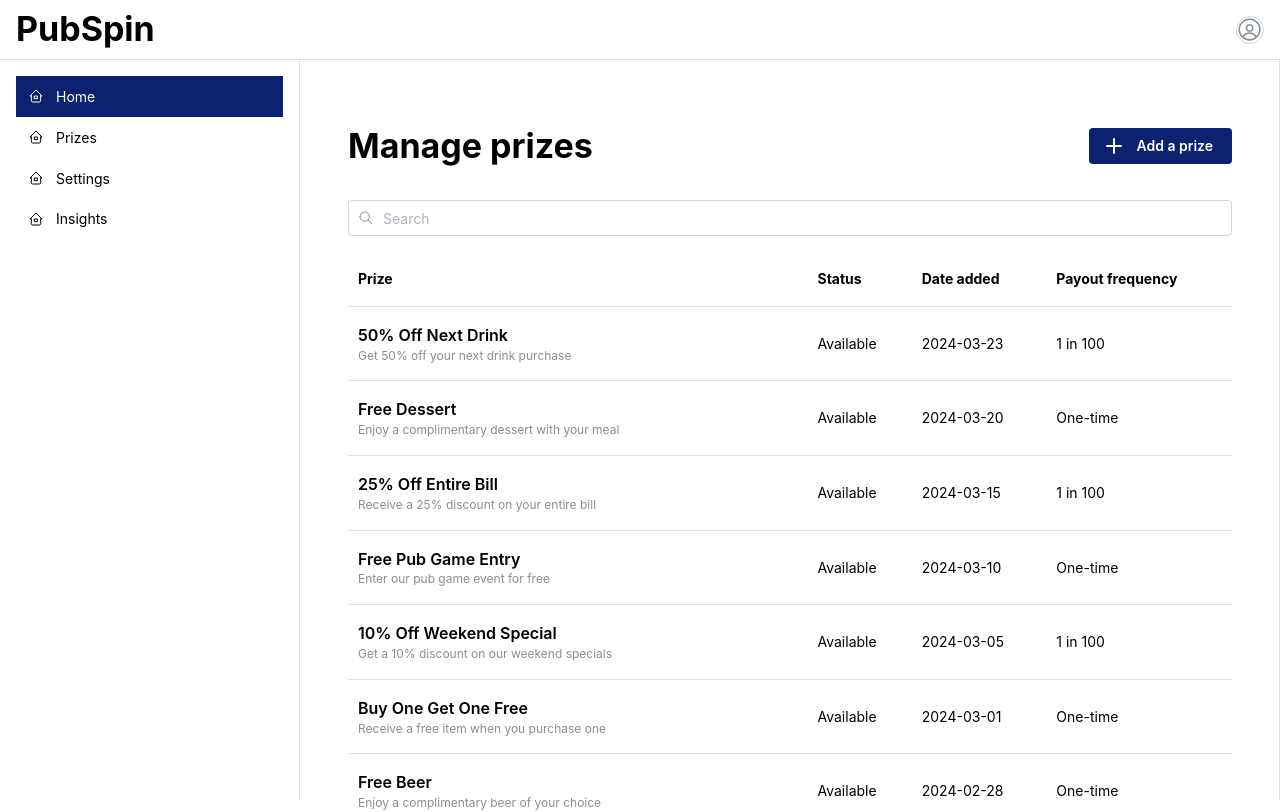
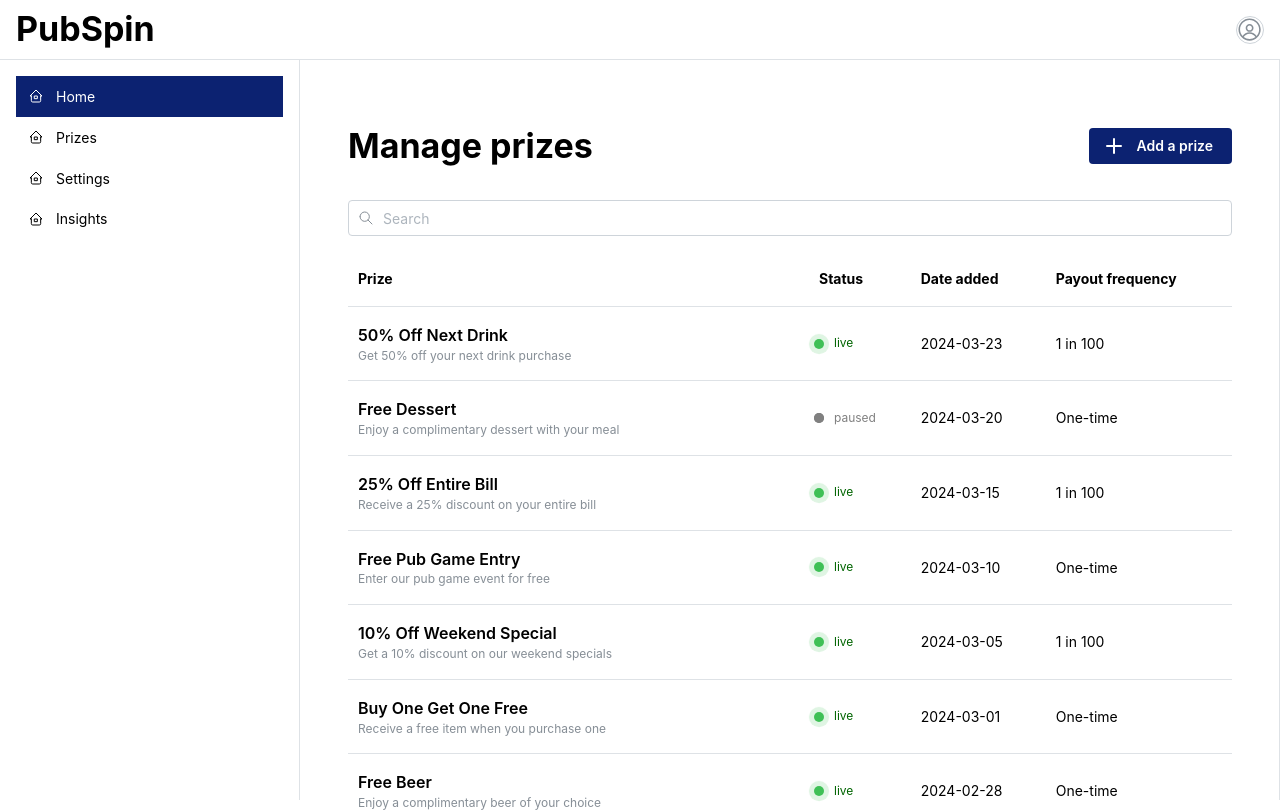
Before and after one commit to reubenjamesbishop/pubspin, a Next.js app: page /dashboard/prizes in a window 1280 px wide. Shown: the top 812 px of the page. Built offline with nearby package versions, Linux system fonts and the light colour scheme.

Commit message:
add pulsing live indicator

```diff
--- a/src/app/dashboard/prizes/components/PrizesTable.tsx
+++ b/src/app/dashboard/prizes/components/PrizesTable.tsx
@@ -13,6 +13,8 @@ import {
   TextInput,
   Group,
   Image,
+  Indicator,
+  Center,
 } from "@mantine/core";
 
 import { Prize } from "../types";
@@ -44,7 +46,7 @@ export default function PrizesTable() {
       prize_id: 2,
       name: "Free Dessert",
       description: "Enjoy a complimentary dessert with your meal",
-      status: "Available",
+      status: "Paused",
       date_added: "2024-03-20",
       payout_frequency: "One-time",
       avatar:
@@ -244,7 +246,27 @@ export default function PrizesTable() {
           </Text>
         </Stack>
       </Table.Td>
-      <Table.Td>{row.status}</Table.Td>
+      <Table.Td>
+        {row.status === "Available" ? (
+          <>
+            <Center
+              style={{ border: "0px solid red", justifyContent: "start" }}
+            >
+              <Indicator processing color="green" />
+              <Text size="xs" c="darkgreen" ml={15}>
+                live
+              </Text>
+            </Center>
+          </>
+        ) : (
+          <Center style={{ border: "0px solid red", justifyContent: "start" }}>
+            <Indicator color="grey" />
+            <Text size="xs" c="grey" ml={15}>
+              paused
+            </Text>
+          </Center>
+        )}
+      </Table.Td>
       <Table.Td>{row.date_added}</Table.Td>
       <Table.Td>{row.payout_frequency}</Table.Td>
     </Table.Tr>
--- a/src/app/dashboard/settings/page.tsx
+++ b/src/app/dashboard/settings/page.tsx
@@ -8,7 +8,6 @@ import {
   Tabs,
   rem,
   Divider,
-  Group,
   Text,
   Grid,
   TextInput,
```
